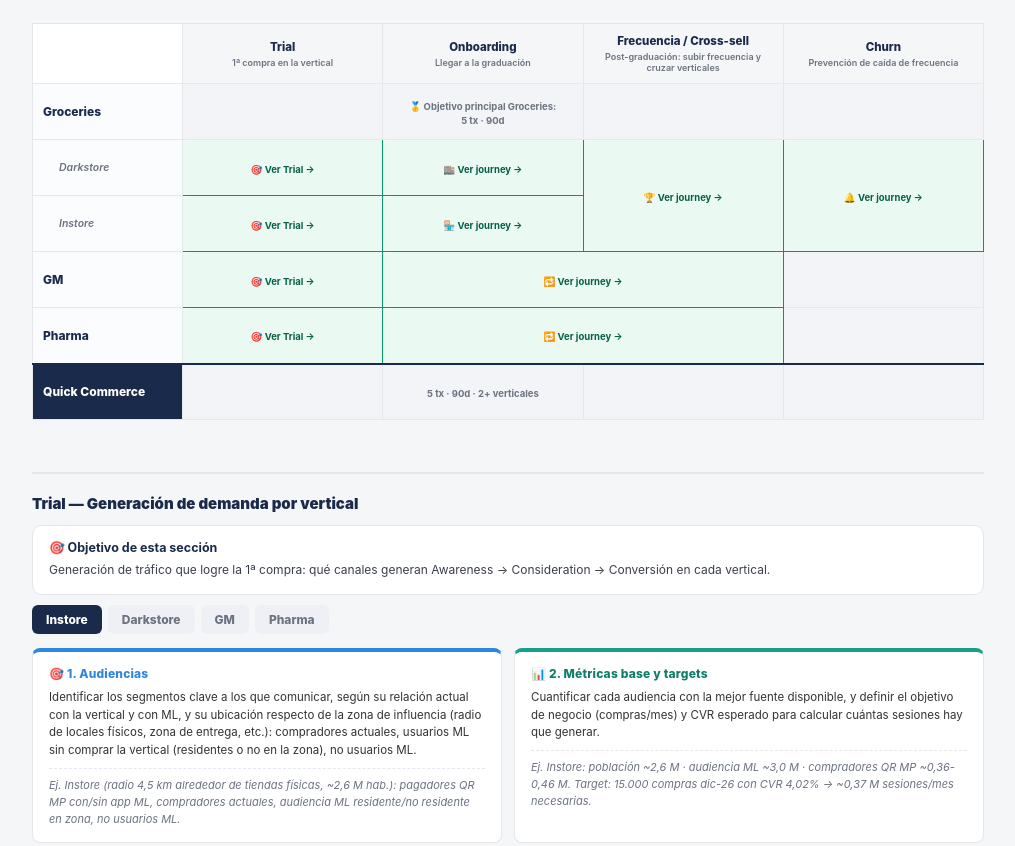
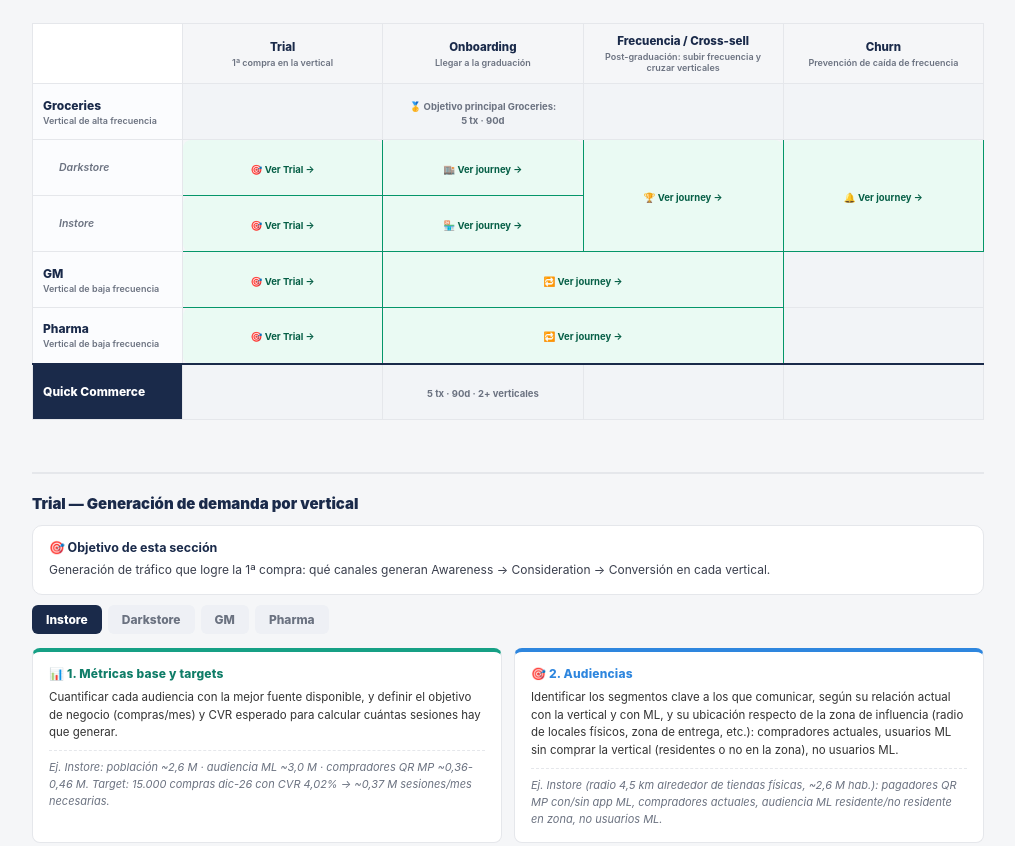
Before and after one commit to JeannineGrad/proximity-dashboards, a plain HTML site: page lifecycle_cuadro.html in a window 1280 px wide. Shown: the part 289-1135 px from the top of the page, without its empty margins (132-1147 px from the left). Drawn offline with Linux system fonts and the light colour scheme.

Commit message:
Tag Groceries as high-frequency and GM/Pharma as low-frequency verticals; reorder Trial steps to Metricas base y targets first, Audiencias second

```diff
--- a/lifecycle_cuadro.html
+++ b/lifecycle_cuadro.html
@@ -105,6 +105,7 @@ h2.h2{font-size:15px;font-weight:900;color:var(--navy);margin:36px 0 12px;paddin
 .matrix th,.matrix td{border:1px solid var(--border);text-align:center;vertical-align:middle}
 .matrix thead th{background:#f5f6f8;color:var(--navy);font-size:11.5px;font-weight:800;padding:10px 8px}
 .matrix thead th .col-def{display:block;font-size:9px;font-weight:600;color:var(--muted);text-transform:none;letter-spacing:0;margin-top:3px}
+.matrix tbody th .row-def{display:block;font-size:9px;font-weight:600;color:var(--muted);margin-top:2px}
 .matrix .thr{display:block;font-size:9.5px;font-weight:700;color:var(--muted);margin-top:3px}
 .matrix tbody th{background:#fbfcfe;color:var(--navy);font-size:12px;font-weight:800;padding:10px 10px;text-align:left;white-space:nowrap}
 .matrix tbody th.sub-vertical{padding-left:26px;font-size:10.5px;font-weight:600;color:var(--muted);font-style:italic}
@@ -251,7 +252,7 @@ table.pal-table{width:100%;border-collapse:collapse;font-size:11.5px;background:
       </thead>
       <tbody>
         <tr class="group-row">
-          <th>Groceries</th>
+          <th>Groceries<span class="row-def">Vertical de alta frecuencia</span></th>
           <td class="cell empty"></td>
           <td class="cell empty"><span class="thr">🥇 Objetivo principal Groceries:</span><span class="thr">5 tx · 90d</span></td>
           <td class="cell empty"></td>
@@ -270,13 +271,13 @@ table.pal-table{width:100%;border-collapse:collapse;font-size:11.5px;background:
           <td class="cell active" data-cell="onb-instore" onclick="document.getElementById('anchor-onboarding-instore').scrollIntoView({behavior:'smooth',block:'start'})"><span class="thr">🏪 Ver journey →</span></td>
         </tr>
         <tr>
-          <th>GM</th>
+          <th>GM<span class="row-def">Vertical de baja frecuencia</span></th>
           <td class="cell active" onclick="goToTrial('gm')"><span class="thr">🎯 Ver Trial →</span></td>
           <td class="cell active" colspan="2" data-cell="onb-gm" onclick="document.getElementById('anchor-onboarding-gm').scrollIntoView({behavior:'smooth',block:'start'})"><span class="thr">🔁 Ver journey →</span></td>
           <td class="cell empty"></td>
         </tr>
         <tr>
-          <th>Pharma</th>
+          <th>Pharma<span class="row-def">Vertical de baja frecuencia</span></th>
           <td class="cell active" onclick="goToTrial('pharma')"><span class="thr">🎯 Ver Trial →</span></td>
           <td class="cell active" colspan="2" data-cell="onb-pharma" onclick="document.getElementById('anchor-onboarding-pharma').scrollIntoView({behavior:'smooth',block:'start'})"><span class="thr">🔁 Ver journey →</span></td>
           <td class="cell empty"></td>
@@ -306,15 +307,15 @@ table.pal-table{width:100%;border-collapse:collapse;font-size:11.5px;background:
 
   <div class="vtab-panel active" id="vtab-instore">
     <div class="ch2-steps">
+      <div class="ch2-step c3">
+        <h5>📊 1. Métricas base y targets</h5>
+        <p>Cuantificar cada audiencia con la mejor fuente disponible, y definir el objetivo de negocio (compras/mes) y CVR esperado para calcular cuántas sesiones hay que generar.</p>
+        <p class="ej">Ej. Instore: población ~2,6 M · audiencia ML ~3,0 M · compradores QR MP ~0,36-0,46 M. Target: 15.000 compras dic-26 con CVR 4,02% → ~0,37 M sesiones/mes necesarias.</p>
+      </div>
       <div class="ch2-step c1">
-        <h5>🎯 1. Audiencias</h5>
+        <h5>🎯 2. Audiencias</h5>
         <p>Identificar los segmentos clave a los que comunicar, según su relación actual con la vertical y con ML, y su ubicación respecto de la zona de influencia (radio de locales físicos, zona de entrega, etc.): compradores actuales, usuarios ML sin comprar la vertical (residentes o no en la zona), no usuarios ML.</p>
         <p class="ej">Ej. Instore (radio 4,5 km alrededor de tiendas físicas, ~2,6 M hab.): pagadores QR MP con/sin app ML, compradores actuales, audiencia ML residente/no residente en zona, no usuarios ML.</p>
-      </div>
-      <div class="ch2-step c3">
-        <h5>📊 2. Métricas base y targets</h5>
-        <p>Cuantificar cada audiencia con la mejor fuente disponible, y definir el objetivo de negocio (compras/mes) y CVR esperado para calcular cuántas sesiones hay que generar.</p>
-        <p class="ej">Ej. Instore: población ~2,6 M · audiencia ML ~3,0 M · compradores QR MP ~0,36-0,46 M. Target: 15.000 compras dic-26 con CVR 4,02% → ~0,37 M sesiones/mes necesarias.</p>
       </div>
     </div>
     <div class="ch2-plan-hdr">🗺️ 3. Plan detallado<span>Selección de medios, estímulos, inversión e impacto estimados para cada audiencia, con su temporalidad (ej. Oct-Nov-Dic, a ajustar según el período real de cada plan)</span></div>
@@ -326,15 +327,15 @@ table.pal-table{width:100%;border-collapse:collapse;font-size:11.5px;background:
   </div>
   <div class="vtab-panel" id="vtab-darkstore">
     <div class="ch2-steps">
+      <div class="ch2-step c3">
+        <h5>📊 1. Métricas base y targets</h5>
+        <p>Cuantificar cada audiencia con la mejor fuente disponible, y definir el objetivo de negocio (compras/mes) y CVR esperado para calcular cuántas sesiones hay que generar.</p>
+        <p class="ej">Ej. Darkstore: a definir — sin data base de población/audiencia ni objetivo de compras/CVR todavía.</p>
+      </div>
       <div class="ch2-step c1">
-        <h5>🎯 1. Audiencias</h5>
+        <h5>🎯 2. Audiencias</h5>
         <p>Identificar los segmentos clave a los que comunicar, según su relación actual con la vertical y con ML, y su ubicación respecto de la zona de influencia (radio de cobertura de entrega, distinta a la de Instore). Compradores actuales, usuarios ML sin comprar la vertical (residentes o no en la zona), no usuarios ML.</p>
         <p class="ej">Ej. Darkstore: a definir — zona de cobertura propia (distinta a la de las tiendas físicas Instore), pendiente segmentos.</p>
-      </div>
-      <div class="ch2-step c3">
-        <h5>📊 2. Métricas base y targets</h5>
-        <p>Cuantificar cada audiencia con la mejor fuente disponible, y definir el objetivo de negocio (compras/mes) y CVR esperado para calcular cuántas sesiones hay que generar.</p>
-        <p class="ej">Ej. Darkstore: a definir — sin data base de población/audiencia ni objetivo de compras/CVR todavía.</p>
       </div>
     </div>
     <div class="ch2-plan-hdr">🗺️ 3. Plan detallado<span>Selección de medios, estímulos, inversión e impacto estimados para cada audiencia, con su temporalidad (ej. Oct-Nov-Dic, a ajustar según el período real de cada plan)</span></div>
@@ -347,15 +348,15 @@ table.pal-table{width:100%;border-collapse:collapse;font-size:11.5px;background:
   </div>
   <div class="vtab-panel" id="vtab-gm">
     <div class="ch2-steps">
+      <div class="ch2-step c3">
+        <h5>📊 1. Métricas base y targets</h5>
+        <p>Cuantificar cada audiencia con la mejor fuente disponible, y definir el objetivo de negocio (compras/mes) y CVR esperado para calcular cuántas sesiones hay que generar.</p>
+        <p class="ej">Ej. GM: a definir — sin data base de población/audiencia ni objetivo de compras/CVR todavía.</p>
+      </div>
       <div class="ch2-step c1">
-        <h5>🎯 1. Audiencias</h5>
+        <h5>🎯 2. Audiencias</h5>
         <p>Identificar los segmentos clave a los que comunicar, según su relación actual con la vertical y con ML, y su ubicación respecto de la zona de influencia (radio de locales físicos, zona de entrega, etc.): compradores actuales, usuarios ML sin comprar la vertical (residentes o no en la zona), no usuarios ML.</p>
         <p class="ej">Ej. GM: a definir — sin locales físicos propios como Instore, pendiente criterio de zona/cobertura y de segmentos.</p>
-      </div>
-      <div class="ch2-step c3">
-        <h5>📊 2. Métricas base y targets</h5>
-        <p>Cuantificar cada audiencia con la mejor fuente disponible, y definir el objetivo de negocio (compras/mes) y CVR esperado para calcular cuántas sesiones hay que generar.</p>
-        <p class="ej">Ej. GM: a definir — sin data base de población/audiencia ni objetivo de compras/CVR todavía.</p>
       </div>
     </div>
     <div class="ch2-plan-hdr">🗺️ 3. Plan detallado<span>Selección de medios, estímulos, inversión e impacto estimados para cada audiencia, con su temporalidad (ej. Oct-Nov-Dic, a ajustar según el período real de cada plan)</span></div>
@@ -368,15 +369,15 @@ table.pal-table{width:100%;border-collapse:collapse;font-size:11.5px;background:
   </div>
   <div class="vtab-panel" id="vtab-pharma">
     <div class="ch2-steps">
+      <div class="ch2-step c3">
+        <h5>📊 1. Métricas base y targets</h5>
+        <p>Cuantificar cada audiencia con la mejor fuente disponible, y definir el objetivo de negocio (compras/mes) y CVR esperado para calcular cuántas sesiones hay que generar.</p>
+        <p class="ej">Ej. Pharma: a definir — sin data base de población/audiencia ni objetivo de compras/CVR todavía.</p>
+      </div>
       <div class="ch2-step c1">
-        <h5>🎯 1. Audiencias</h5>
+        <h5>🎯 2. Audiencias</h5>
         <p>Identificar los segmentos clave a los que comunicar, según su relación actual con la vertical y con ML, y su ubicación respecto de la zona de influencia (radio de locales físicos, zona de entrega, etc.): compradores actuales, usuarios ML sin comprar la vertical (residentes o no en la zona), no usuarios ML.</p>
         <p class="ej">Ej. Pharma: a definir — pendiente criterio de zona/cobertura y de segmentos.</p>
-      </div>
-      <div class="ch2-step c3">
-        <h5>📊 2. Métricas base y targets</h5>
-        <p>Cuantificar cada audiencia con la mejor fuente disponible, y definir el objetivo de negocio (compras/mes) y CVR esperado para calcular cuántas sesiones hay que generar.</p>
-        <p class="ej">Ej. Pharma: a definir — sin data base de población/audiencia ni objetivo de compras/CVR todavía.</p>
       </div>
     </div>
     <div class="ch2-plan-hdr">🗺️ 3. Plan detallado<span>Selección de medios, estímulos, inversión e impacto estimados para cada audiencia, con su temporalidad (ej. Oct-Nov-Dic, a ajustar según el período real de cada plan)</span></div>
```
